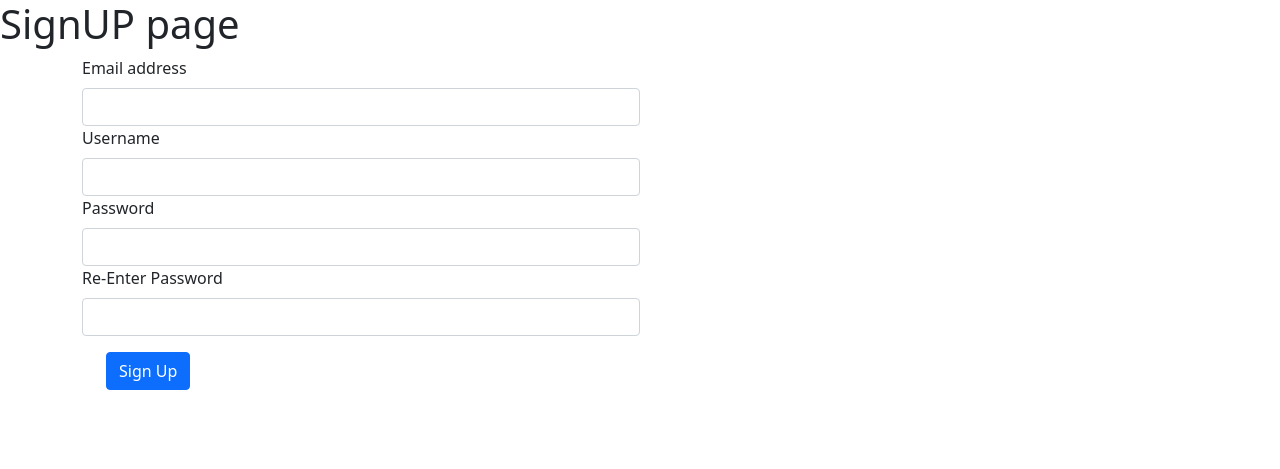
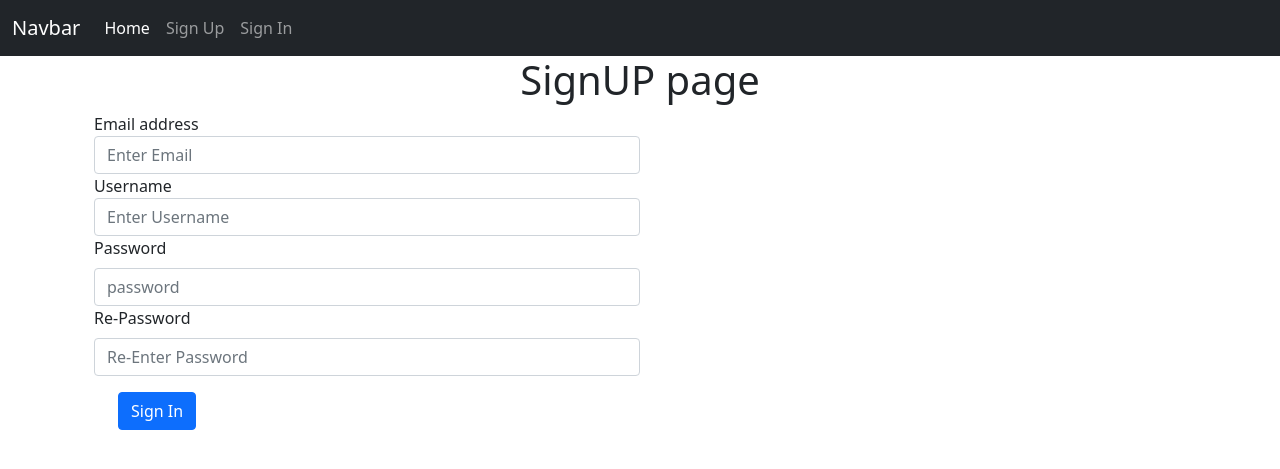
Before and after one commit to varmor/Kinship, a Python web app: template web_server/templates/signup.html in a window 1280 px wide. Shown: the top 469 px of the page. Run offline with Jinja, Linux system fonts and the light colour scheme; the template is opened without the code that fills it, so the values that code supplies are empty.

Commit message:
Updated web_server Directory

```diff
--- a/web_server/templates/base.html
+++ b/web_server/templates/base.html
@@ -9,18 +9,44 @@
     <link href="https://cdn.jsdelivr.net/npm/bootstrap@5.0.2/dist/css/bootstrap.min.css" rel="stylesheet" integrity="sha384-EVSTQN3/azprG1Anm3QDgpJLIm9Nao0Yz1ztcQTwFspd3yD65VohhpuuCOmLASjC" crossorigin="anonymous">
     <link rel="stylesheet" type="text/css" href="{{url_for('static', filename ='style.css')}}">
 
+    <title>
     {% block title %}
 
     {% endblock %}
+    </title>
   </head>
   <body>
+    <nav class="navbar navbar-expand-lg navbar-dark bg-dark">
+  <div class="container-fluid">
+    <a class="navbar-brand" href="{{url_for('views.home')}}">Navbar</a>
+    <button class="navbar-toggler" type="button" data-bs-toggle="collapse" data-bs-target="#navbarNav" aria-controls="navbarNav" aria-expanded="false" aria-label="Toggle navigation">
+      <span class="navbar-toggler-icon"></span>
+    </button>
+    <div class="collapse navbar-collapse" id="navbarNav">
+      <ul class="navbar-nav">
+        <li class="nav-item">
+          <a class="nav-link active" aria-current="page" href="{{url_for('views.home')}}">Home</a>
+        </li>
+        <li class="nav-item">
+          <a class="nav-link" href="{{url_for('auth.register')}}">Sign Up</a>
+        </li>
+        <li class="nav-item">
+          <a class="nav-link" href="{{url_for('auth.login')}}">Sign In</a>
+        </li>
 
+      </ul>
+    </div>
+  </div>
+</nav>
+
+    <div class="container">
     {% block body %}
 
 
 
 
     {% endblock %}
+    </div>
 
     <script src="https://cdn.jsdelivr.net/npm/bootstrap@5.0.2/dist/js/bootstrap.bundle.min.js" integrity="sha384-MrcW6ZMFYlzcLA8Nl+NtUVF0sA7MsXsP1UyJoMp4YLEuNSfAP+JcXn/tWtIaxVXM" crossorigin="anonymous"></script>
   </body>
--- a/web_server/templates/signup.html
+++ b/web_server/templates/signup.html
@@ -1,30 +1,34 @@
 {% extends "base.html" %}
 {% block title %}
-<title>signup_page</title>
+	signup_page
 {% endblock %}
 {% block body %}
-<h1>SignUP page</h1>
+<h1 align="center" >SignUP page</h1>
 <div class="container" >
 	<form method="POST">
 	  <div class="col-md-6">
-	    <label for="exampleInputEmail1" class="form-label">Email address</label>
-	    <input type="email" class="form-control" id="InputEmail1" aria-describedby="emailHelp">
+	    <label for="email" >Email address</label>
+	    <input type="email" class="form-control" name="email" id="email" placeholder="Enter Email">
+
 	  </div>
+
 	  <div class="col-md-6">
-	     <label for="InputUsername" class="form-label">Username</label>
-    <input type="text" class="form-control" id="InputUsername" required>
+	    <label for="username" >Username</label>
+	    <input type="text" class="form-control" name="username" id="username" placeholder="Enter Username">
+
 	  </div>
+
 	  <div class="col-md-6">
-	    <label for="InputPassword1" class="form-label">Password</label>
-	    <input type="password" class="form-control" id="InputPassword1">
-	  </div>
-	  <div class="col-md-6">
-	    <label for="InputPassword2" class="form-label">Re-Enter Password</label>
-	    <input type="password" class="form-control" id="InputPassword2">
+	    <label for="password" class="form-label">Password</label>
+	    <input type="password" class="form-control" name="password" id="password" placeholder="password">
+
+	    <label for="re-password" class="form-label">Re-Password</label>
+	    <input type="password" class="form-control" name="re-password" id="re-password" placeholder="Re-Enter Password">
+
 	  </div>
 	  <div class="mt-3 form-check">
 	  <button type="submit" class="btn btn-primary">
-	  	Sign Up
+	  	Sign In
 	  </button>
 	  </div>
 	</form>
```
Also changed, not shown: web_server/auth.py (+4 -4 lines), web_server/templates/index.html (+4 -24 lines), web_server/templates/signin.html (+7 -7 lines).
